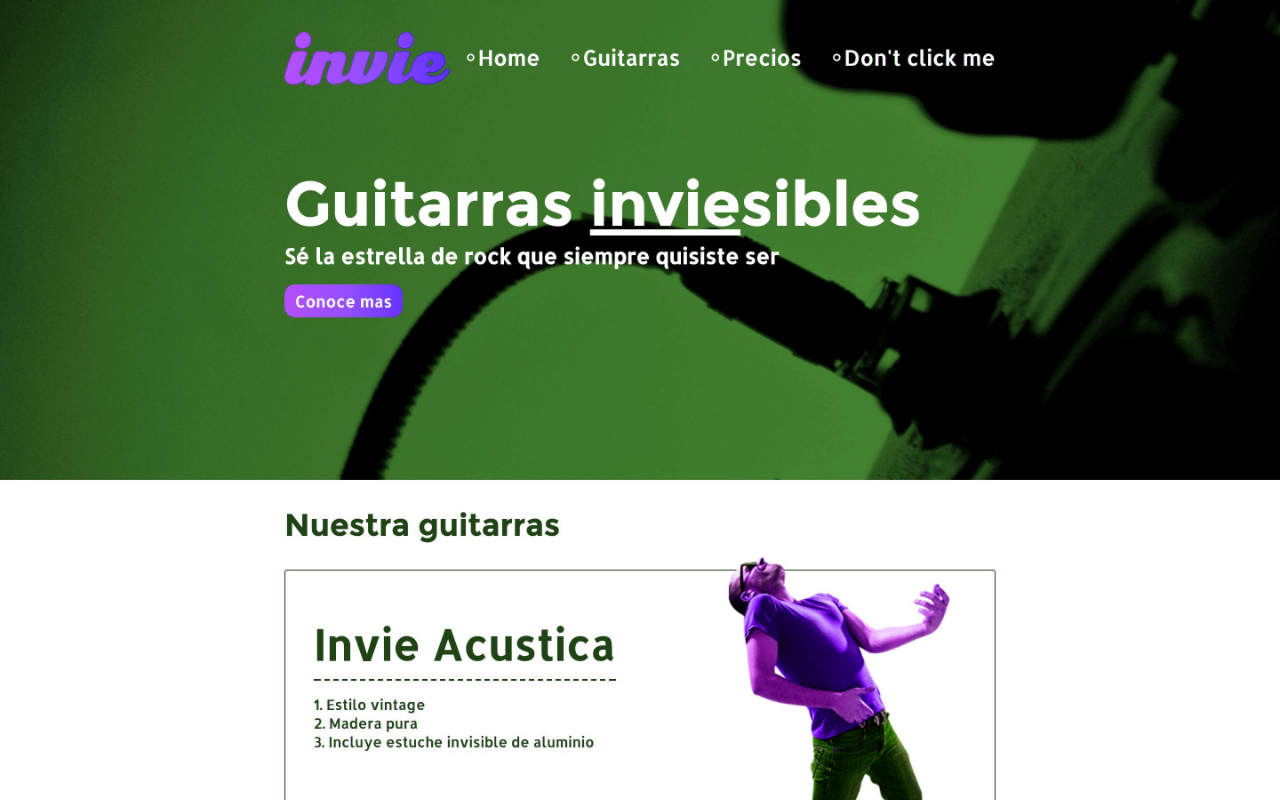
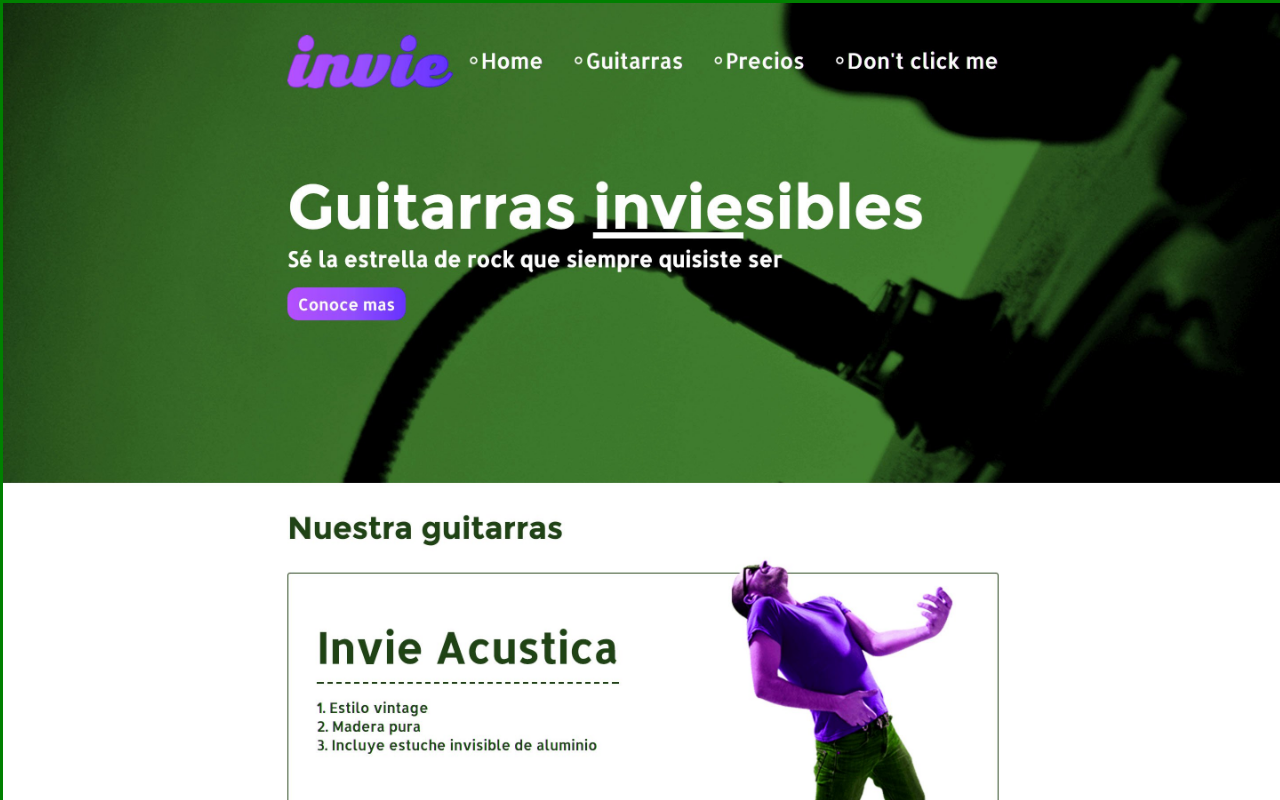
Before and after one commit to dvelagui/invie-github, a plain HTML site: page index.html in a window 1280 px wide. Shown: the top 800 px of the page. Drawn offline with Linux system fonts and the light colour scheme.

Commit message:
ya nos mas

```diff
--- a/index.html
+++ b/index.html
@@ -11,6 +11,7 @@
 				{
 					max-width: 100%;
 					vertical-align: top;
+					border: 3px solid green
 
 				}
 				img#responsive {
```
